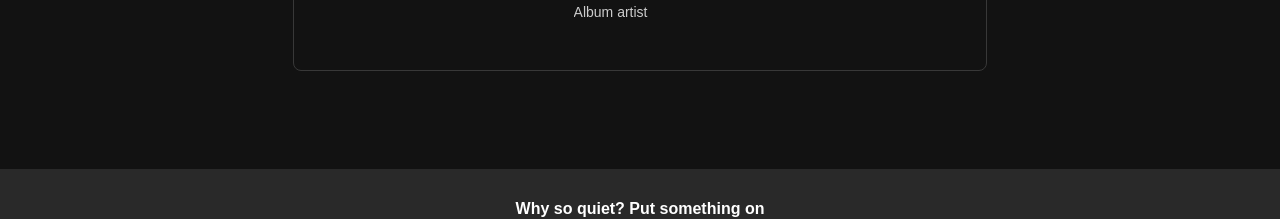
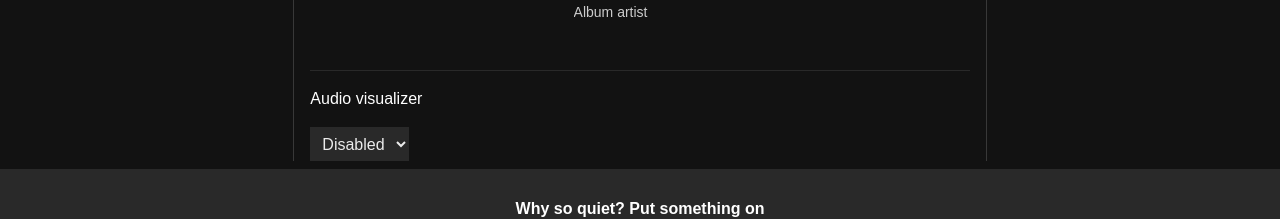
Before and after one commit to BrunoVieira003/groov-web, a SvelteKit app: page /settings in a window 1280 px wide. Shown: the part 551-770 px from the top of the page. Built offline with nearby package versions, Linux system fonts and the light colour scheme; no server answers.

Commit message:
feat: add settings to change bar audio visualizer
- set default value to 'disabled'

```diff
--- a/src/lib/components/visualizers/bar-visualizer.svelte
+++ b/src/lib/components/visualizers/bar-visualizer.svelte
@@ -1,19 +1,20 @@
 <script lang="ts">
     import { currentSong, getAudioAnalyzer, paused } from "$lib/stores/player";
+    import { audioVisualizer, type AudioVisualizerOptions } from "$lib/stores/settings";
 
     interface PropsType{
         audio: HTMLAudioElement
-        alignment: 'bottom' | 'middle' | 'top'
     }
 
     let canvas = $state<HTMLCanvasElement>()
-    let { audio, alignment = 'bottom' }: PropsType = $props()
+    let { audio }: PropsType = $props()
 
     let audioContext: AudioContext
     let analyser: AnalyserNode | null
     let animationId: number
 
-    const drawBarStrategies = {
+    const drawBarStrategies: Record<AudioVisualizerOptions, Function> = {
+        'disabled': () => {},
         'bottom': drawBarBottom,
         'middle': drawBarMiddle,
         'top': drawBarTop,
@@ -24,7 +25,7 @@
             cancelAnimationFrame(animationId);
         }else{
             analyser = getAudioAnalyzer()
-            if(analyser){
+            if(analyser && $audioVisualizer !== 'disabled'){
                 draw()
             }
         }
@@ -72,7 +73,7 @@
 
             const barValue = total / avgAmount
 
-            drawBarStrategies[alignment](ctx, x, barWidth, barValue)
+            drawBarStrategies[$audioVisualizer](ctx, x, barWidth, barValue)
 
             x += barWidth + gap
         }
--- a/src/lib/stores/settings.ts
+++ b/src/lib/stores/settings.ts
@@ -1,5 +1,7 @@
 import { writable } from "svelte/store";
 
 export type AlbumLayout = 'default' | 'cassete'
+export const albumLayout = writable<AlbumLayout>('default')
 
-export const albumLayout = writable<AlbumLayout>('default')
+export type AudioVisualizerOptions = 'disabled' | 'bottom' | 'middle' | 'top'
+export const audioVisualizer = writable<AudioVisualizerOptions>('disabled')
--- a/src/routes/settings/+page.svelte
+++ b/src/routes/settings/+page.svelte
@@ -1,7 +1,7 @@
 <script lang="ts">
     import Cassete from "$lib/components/cassete.svelte";
     import Marquee from "$lib/components/marquee.svelte";
-    import { albumLayout } from "$lib/stores/settings";
+    import { albumLayout, audioVisualizer } from "$lib/stores/settings";
     import emptyImage from "$lib/assets/images/empty.png";
 </script>
 
@@ -59,5 +59,18 @@
                 </div>
             </div>
         {/if}
+
+    <hr class="mx-auto text-neutral-medium">
+
+    <h2>Audio visualizer</h2>
+        <select
+            bind:value={$audioVisualizer}
+            class="p-2 outline-none border-none bg-neutral-medium text-heading"
+        >
+            <option value="disabled">Disabled</option>
+            <option value="bottom">Bottom</option>
+            <option value="middle">Middle</option>
+            <option value="top">Top</option>
+        </select>
     </div>
 </div>
```
